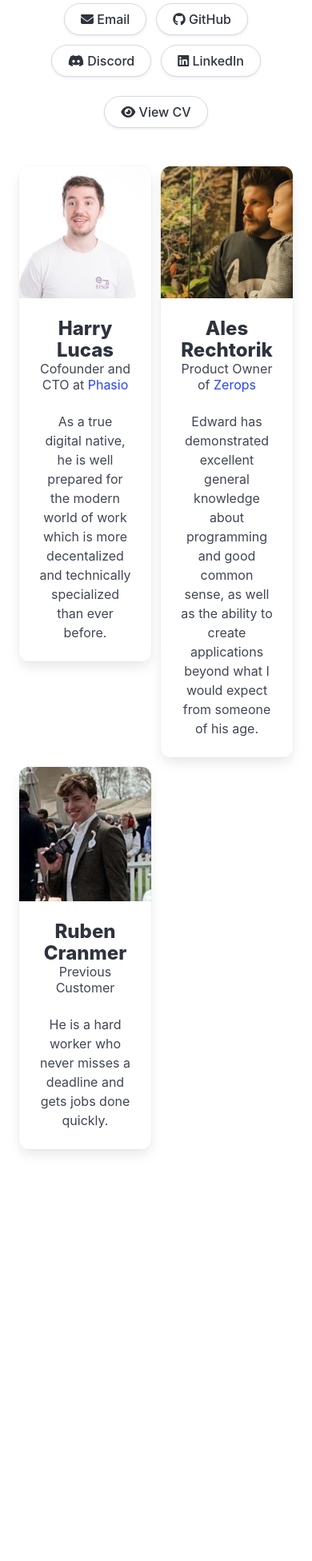
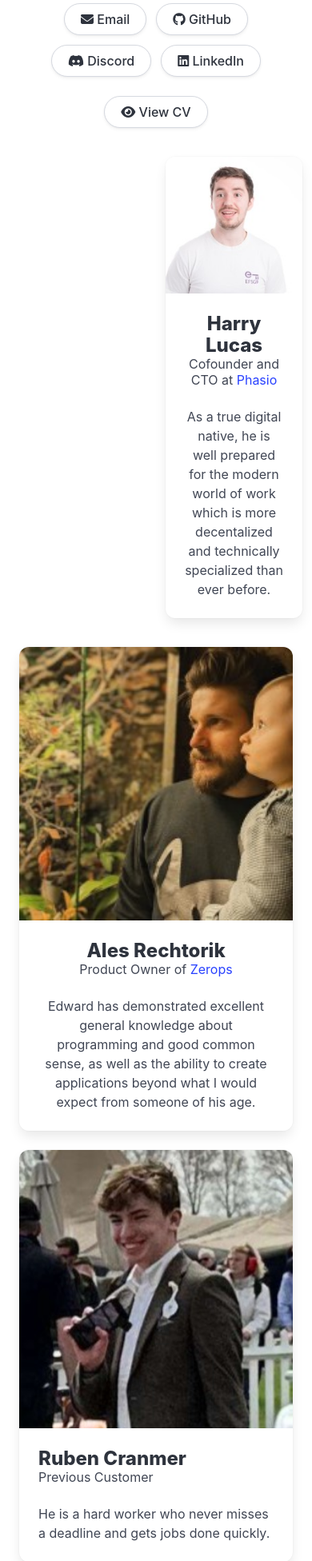
Before and after one commit to Edward-Deakin/Portfolio, a Flask app: page / in a window 390 px wide. Shown: the part 593-2545 px from the top of the page at 80% size. Before the commit the page ends 2036 px from the top, so only its background shows below. Run offline with Flask 3, Linux system fonts and the light colour scheme.

Commit message:
still trying to fix mobile glitch

```diff
--- a/templates/index.html
+++ b/templates/index.html
@@ -44,8 +44,8 @@
             <a class="button is-rounded" href="{{ url_for('static', filename='/pdfs/EdwardDeakinsCV.pdf')}}" target="_blank"><i class="fa-solid fa-eye"></i>&nbsp;View CV</a>
           </div>
           <br>
-          <div class="grid">
-            <div class="cell">
+          <div class="columns is-multiline">
+            <div class="column is-4"></div>
               <div class="card">
                 <div class="card-image">
                   <figure class="image">
@@ -69,7 +69,7 @@
                 </div>
               </div>
             </div>
-            <div class="cell">
+            <div class="column is-4"></div>
               <div class="card">
                 <div class="card-image">
                   <figure class="image">
@@ -93,7 +93,7 @@
                 </div>
               </div>
             </div>
-            <div class="cell">
+            <div class="column is-4"></div>
               <div class="card">
                 <div class="card-image">
                   <figure class="image">
```
